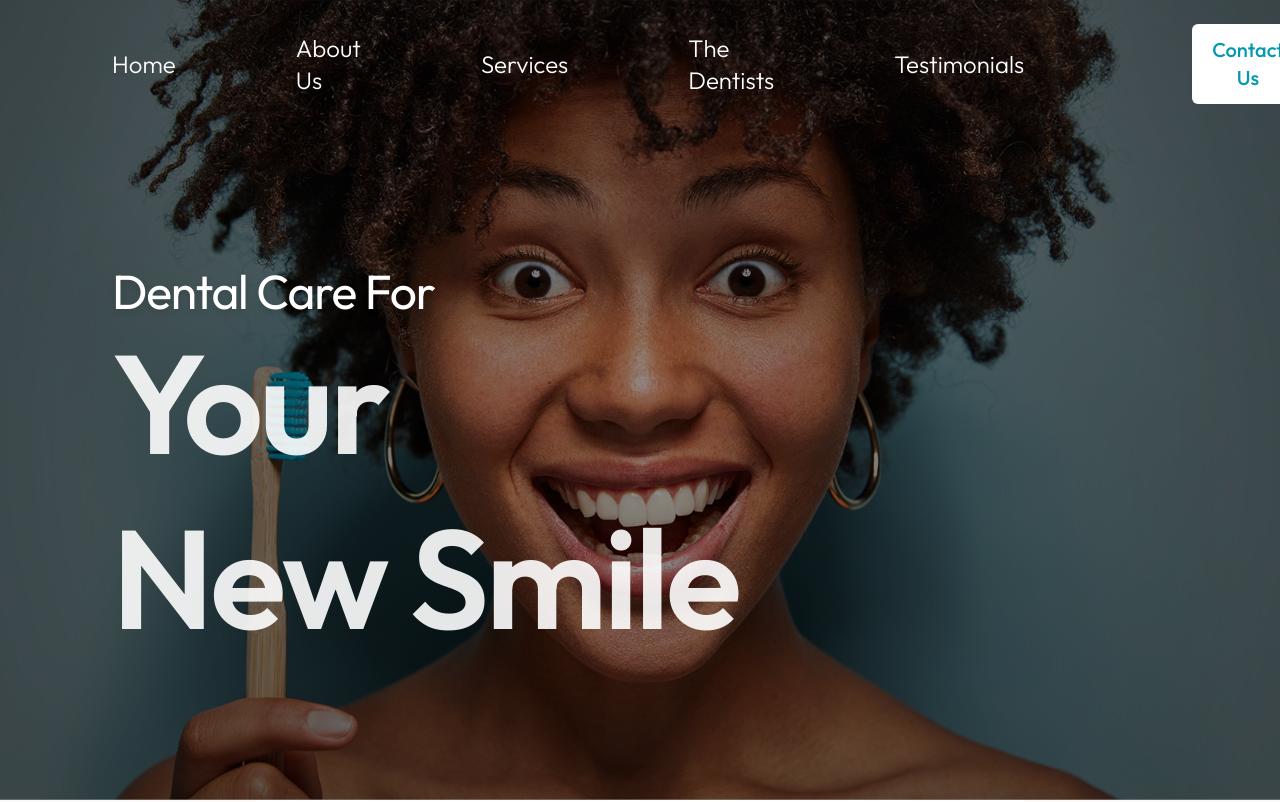
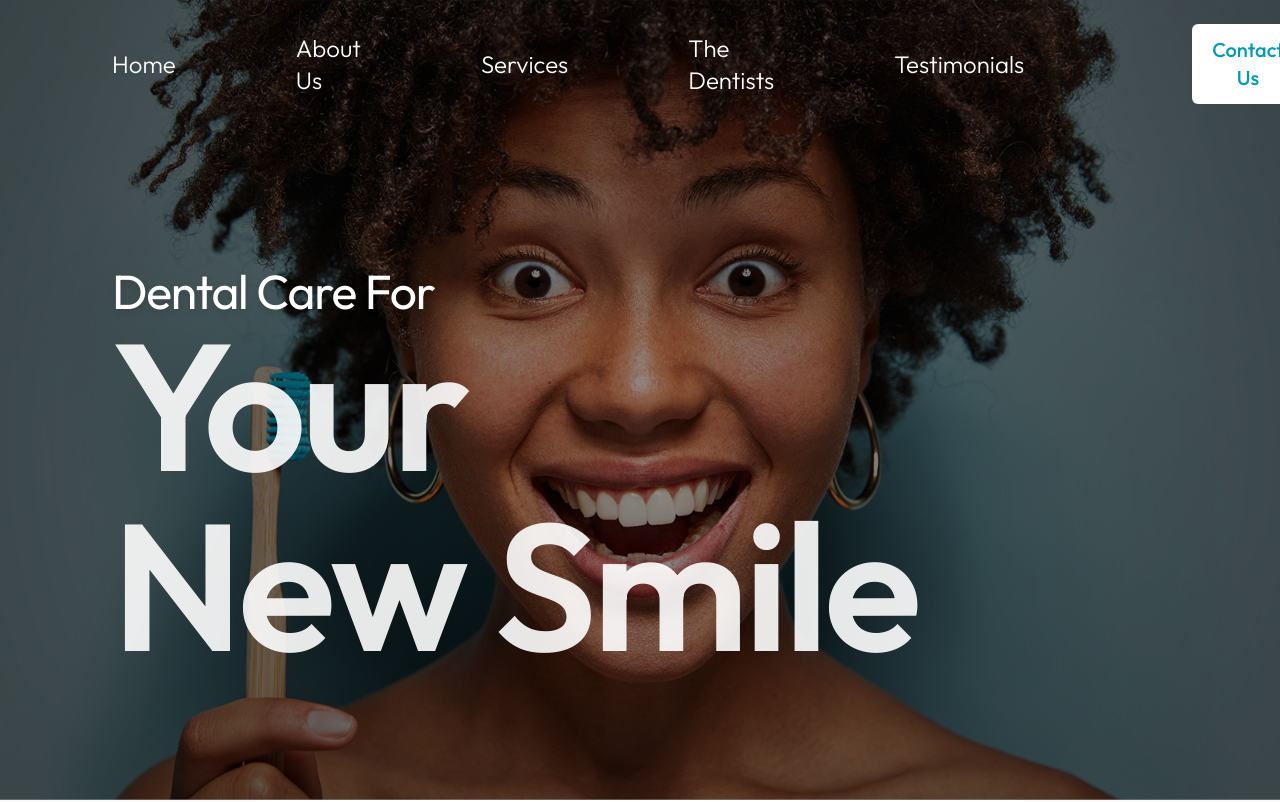
Before and after one commit to Mboya72/dentists-at-the-place, a Next.js app: page / in a window 1280 px wide. Shown: the top 802 px of the page. Built offline with nearby package versions, Linux system fonts and the light colour scheme.

Commit message:
Update hero title font size for improved visibility

```diff
--- a/app/page.tsx
+++ b/app/page.tsx
@@ -48,7 +48,7 @@ export default function Home() {
           <h2 className="text-3xl sm:text-5xl font-normal text-white tracking-tight drop-shadow-md">
             Dental Care For
           </h2>
-          <h1 className="text-6xl sm:text-8xl lg:text-[140px] leading-tight font-semibold text-white/90 text-left tracking-tight">
+          <h1 className="text-6xl sm:text-8xl lg:text-[180px]/[1] leading-tight font-semibold text-white/90 text-left tracking-tight">
             Your <br /> New Smile
           </h1>
         </div>
```
